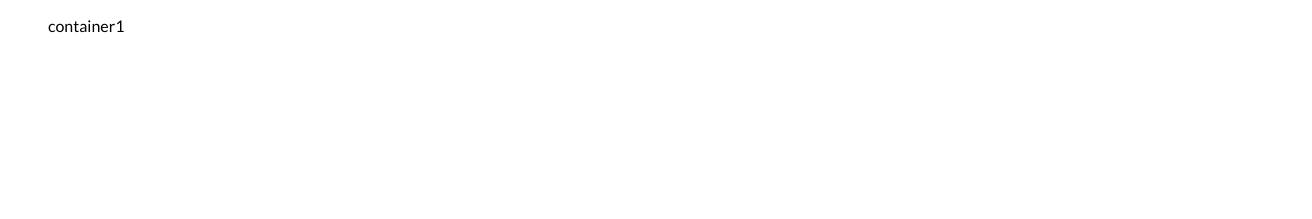
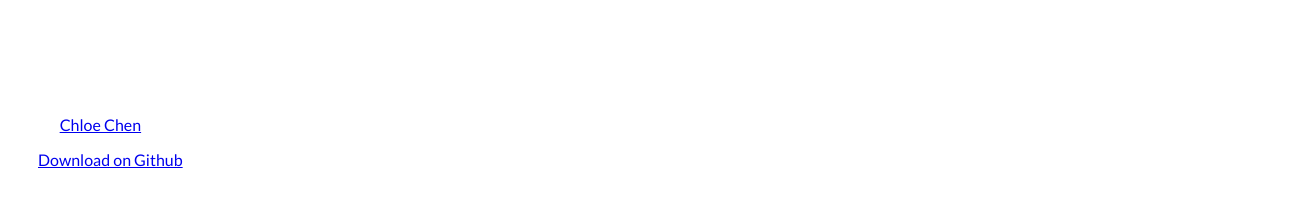
Before and after one commit to chloeleichen/Javascript-Youtube-Background, a plain HTML site: page index.html in a window 1280 px wide. Shown: the whole page, 1312 px wide, since content can reach past the window. Drawn offline with Linux system fonts and the light colour scheme.

Commit message:
add some styles

```diff
--- a/css/styles.css
+++ b/css/styles.css
@@ -5,15 +5,18 @@ body {
 
 li{
 	display: block;
-	width: 80%;
-	height: 200px;
+	width: 100%;
+	height: 700px;
+
 }
+
+.content{
+		color: #ffffff;
+		padding: 30px;
+	}
 
 ul{
 	display: block;
 	width: 100%;
+	padding: 0;
 }
-
-.player2-wrapper{
-	height: 500px;
-}
--- a/index.html
+++ b/index.html
@@ -11,7 +11,13 @@
     <!-- add-youtube video bg -->
         <nav id="mp-menu" class="mp-menu">
           <ul>
-            <li id="player"> container1 </li>
+            <li id="player">
+              <div class="content">
+                <h1>Javascript Youttube background</h1>
+                <p>By <a href="http://chloechen.io">Chloe Chen</a></p>
+                <p><a href="https://github.com/chloeleichen/Javascript-Youtube-Background">Download on Github</a></p>
+                <div>
+              </li>
           </ul>
         </nav>
 
```
